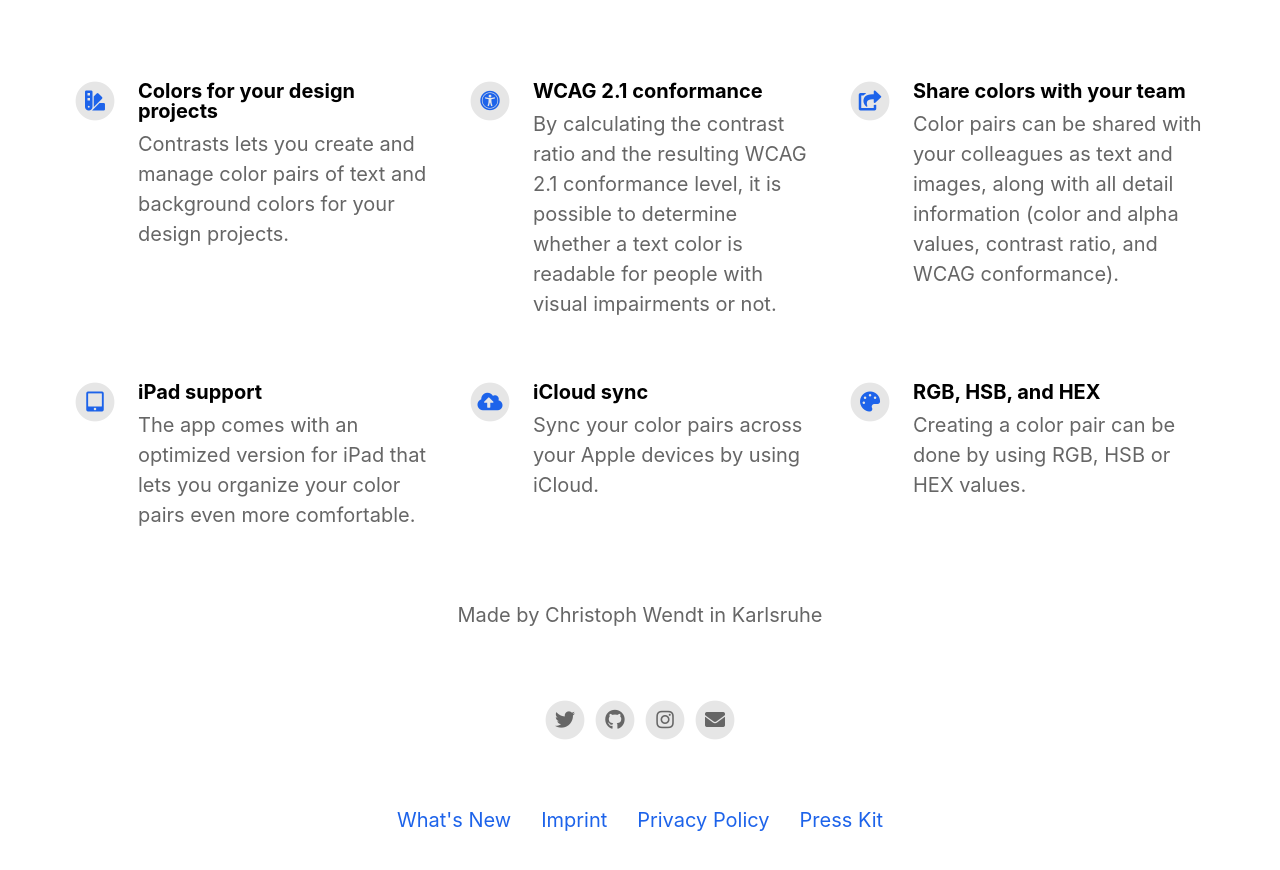
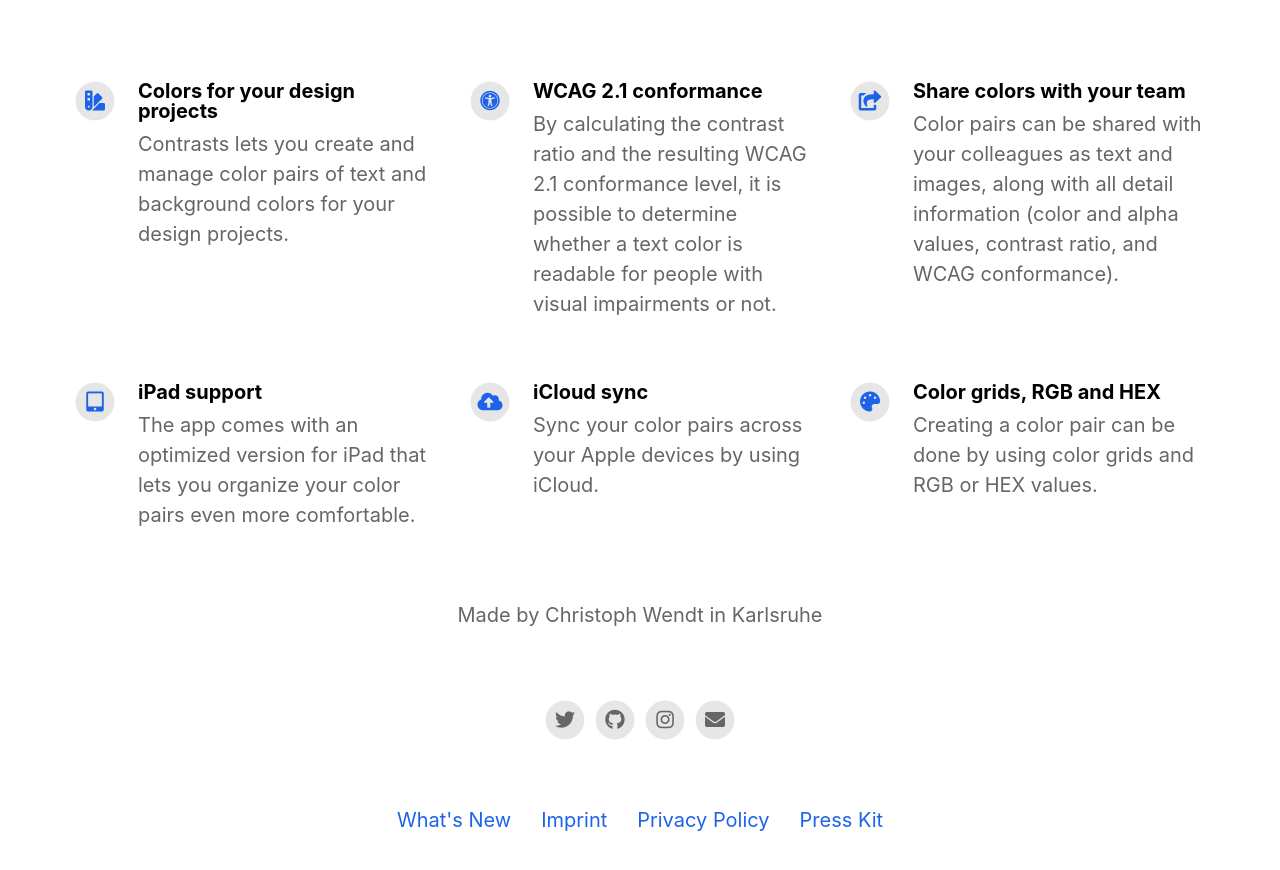
Before and after one commit to chrs1885/chrs1885.github.io, a Jekyll site: the page built from index.html, in a window 1280 px wide and 900 px high, scrolled down 1003 px. Shown: the top 870 px of the window. Built offline with Jekyll 4.4.1, drawn with Linux system fonts in a browser that asks for light colours; nearby versions of some CDN libraries.

```diff
--- a/_config.yml
+++ b/_config.yml
@@ -14,7 +14,7 @@ app_name                                  :
 app_price                                 :                                         # Automatically populates if not set and if iOS app ID is set.  Otherwise enter manually.
 app_description                           : Color contrasts that make the difference – The Contrasts app helps you define text colors that are easy to read even for people with visual impairments.
 
-enable_smart_app_banner                   : true                                     # Set to true to show a smart app banner at top of page on mobile devices.
+enable_smart_app_banner                   : true                                    # Set to true to show a smart app banner at top of page on mobile devices.
 
 
 
@@ -54,8 +54,8 @@ features                                  :
     description                           : Sync your color pairs across your Apple devices by using iCloud.
     fontawesome_icon_name                 : cloud-upload-alt
 
-  - title                                 : RGB, HSB, and HEX
-    description                           : Creating a color pair can be done by using RGB, HSB or HEX values.
+  - title                                 : Color grids, RGB and HEX
+    description                           : Creating a color pair can be done by using color grids and RGB or HEX values.
     fontawesome_icon_name                 : palette
 
   - title                                 : # Alpha support
```
Also changed, not shown: assets/screenshot/iPhone 11 Pro Max-01_items_overview.png (deleted), 1 other file.
